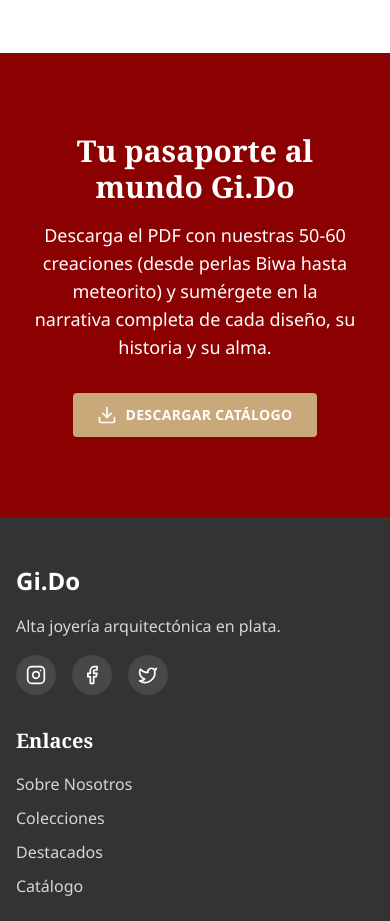
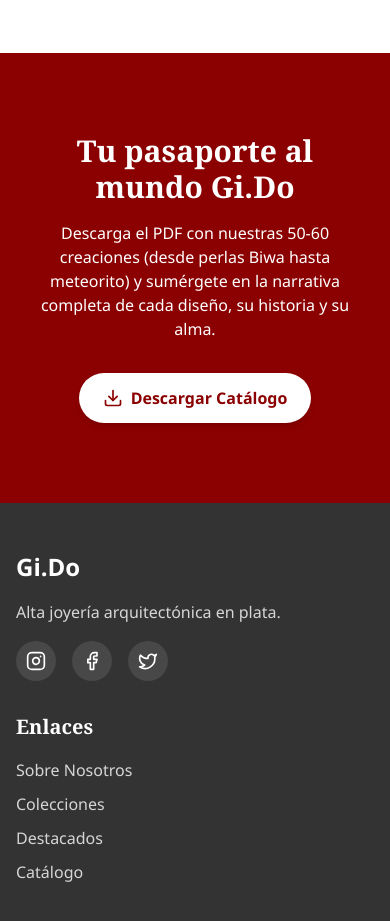
Before and after one commit to aaguilard73/PagwebGiDo-v4, a React (Vite) app: page / in a window 390 px wide. Shown: the part 10440-11361 px from the top of the page. Built offline with nearby package versions, Linux system fonts and the light colour scheme.

Commit message:
Update CatalogDownload.tsx

```diff
--- a/src/components/CatalogDownload.tsx
+++ b/src/components/CatalogDownload.tsx
@@ -1,5 +1,3 @@
-// src/components/CatalogDownload.tsx
-
 import React, { useRef } from 'react';
 import { useInView } from 'react-intersection-observer';
 import { motion, useScroll, useTransform } from 'framer-motion';
@@ -21,9 +19,12 @@ const CatalogDownload = () => {
   const opacity = useTransform(scrollYProgress, [0, 0.8], [1, 0]);
 
   return (
-    <section id="catalogo-pdf" ref={ref} className="relative bg-primary text-white py-20 overflow-hidden">
-
-      {/* Fondo animado igual que Hero */}
+    <section
+      id="catalogo-pdf"
+      ref={ref}
+      className="relative bg-primary text-white py-20 overflow-hidden"
+    >
+      {/* Fondo animado tipo Hero */}
       <motion.div
         className="absolute inset-0 z-0"
         style={{ y, opacity }}
@@ -32,24 +33,25 @@ const CatalogDownload = () => {
       </motion.div>
 
       {/* Contenido principal */}
-      <div ref={sectionRef} className="container relative z-10">
+      <div ref={sectionRef} className="container relative z-10 px-6">
         <motion.div
           initial={{ opacity: 0, y: 20 }}
           animate={inView ? { opacity: 1, y: 0 } : { opacity: 0, y: 20 }}
           transition={{ duration: 0.6 }}
-          className="text-center max-w-3xl mx-auto px-4"
+          className="text-center max-w-3xl mx-auto"
         >
-          <h2 className="text-3xl md:text-4xl font-bold mb-4">
+          <h2 className="text-3xl sm:text-4xl font-bold mb-4">
             Tu pasaporte al mundo Gi.Do
           </h2>
-          <p className="text-lg mb-8">
+          <p className="text-base sm:text-lg mb-8">
             Descarga el PDF con nuestras 50-60 creaciones (desde perlas Biwa hasta meteorito) y sumérgete en la narrativa completa de cada diseño, su historia y su alma.
           </p>
           <motion.a
-            href="#"
-            className="btn btn-secondary inline-flex items-center gap-2"
+            href="/catalogo-gido.pdf" // <-- Ajusta esto con el path real
+            download
             whileHover={{ scale: 1.05 }}
             whileTap={{ scale: 0.98 }}
+            className="inline-flex items-center gap-2 px-6 py-3 bg-white text-primary font-semibold rounded-full shadow-md hover:bg-gray-100 transition-colors duration-300"
           >
             <Download size={20} />
             <span>Descargar Catálogo</span>
```
